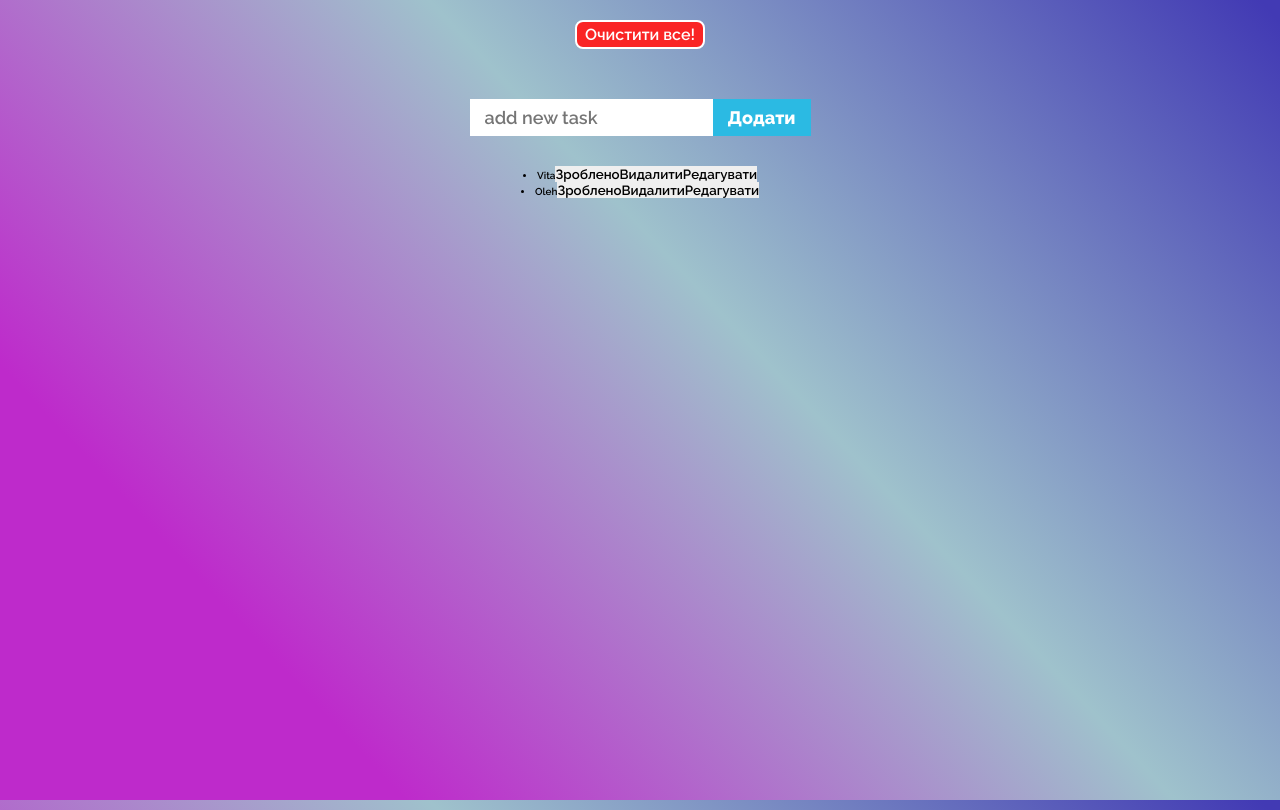
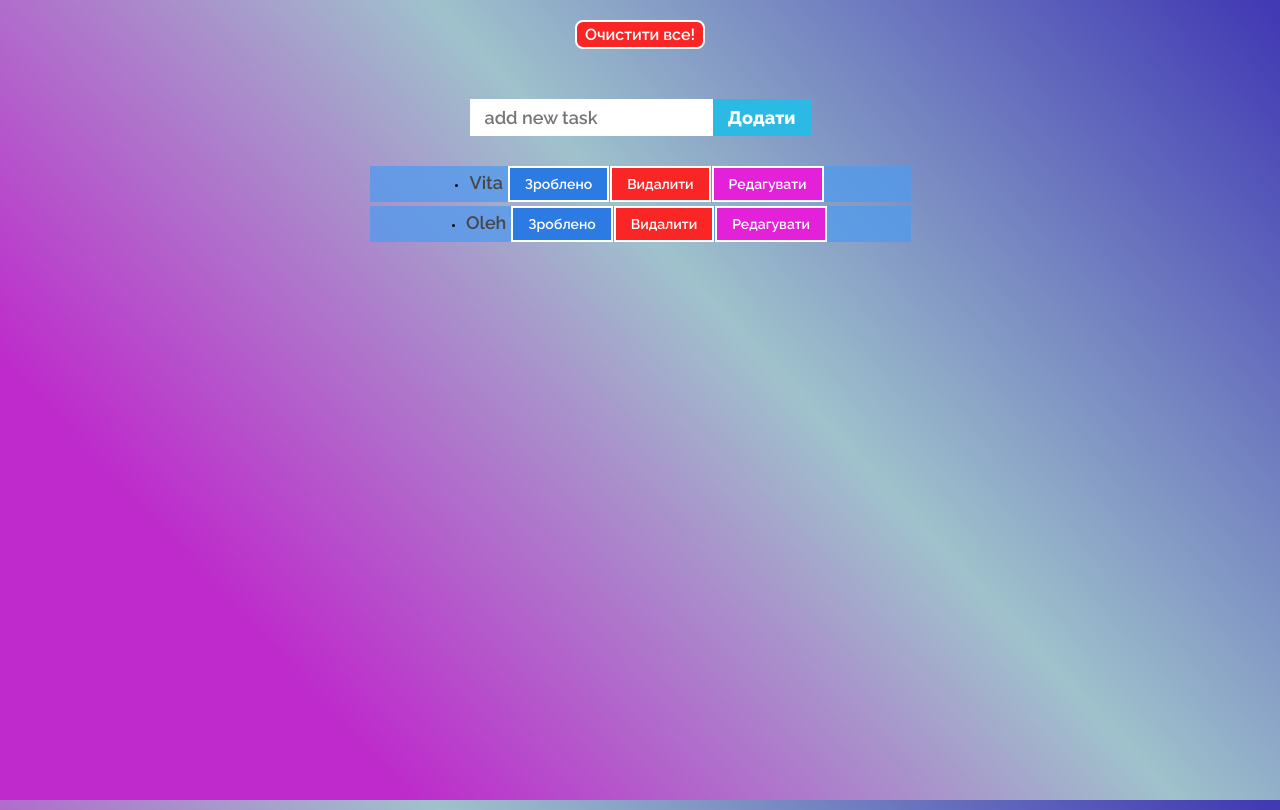
Before and after one commit to OlegBiletsky/react-to-do-list, a React app: page / in a window 1280 px wide. Built offline with nearby package versions, Linux system fonts and the light colour scheme.

Commit message:
maybe done)

```diff
--- a/src/components/listItem/listItem.css
+++ b/src/components/listItem/listItem.css
@@ -0,0 +1,45 @@
+.list-item{
+    background-color: rgba(80, 154, 238, 0.753);
+    margin-top: 4px;
+    margin-bottom: 4px;
+}
+.completedButton{
+    padding: 8px 15px;
+    font-size: 14px;
+    color: rgb(255, 255, 255);
+    background-color: #2b7be3;
+    margin-left: 5px;
+    margin-right: 1px;
+    border:  2px solid rgb(255, 255, 255);
+}
+.completedButton_true{
+    background-color:#1e5bac;
+}
+.deleteButton{
+    padding: 8px 15px;
+    margin-right: 1px;
+    font-size: 14px;
+    color: rgb(255, 255, 255);
+    background-color: rgb(250, 37, 37);
+    border:  2px solid rgb(255, 255, 255);
+}
+.editButton{
+    padding: 8px 15px;
+    margin-right: 1px;
+    font-size: 14px;
+    color: rgb(255, 255, 255);
+    background-color: rgb(226, 33, 217);
+    border:  2px solid rgb(255, 255, 255);
+}
+.editButton_true{
+    background-color: rgb(185, 21, 177);
+}
+.item-usual{
+    font-size: 18px;
+    color:  rgb(71, 71, 71);
+}
+.completedItem{
+    font-size: 18px;
+    color:  rgb(71, 71, 71);
+    text-decoration: line-through;
+}
--- a/src/components/listItem/listItem.js
+++ b/src/components/listItem/listItem.js
@@ -1,4 +1,6 @@
 import React from 'react';
+import './listItem.css';
+import cn from 'classnames'
 
 // {this.state.list.map((item) => (//для кожного айтема з ліста малюємо наступне
 //     <ListItem
@@ -37,27 +39,37 @@ class ListItem extends React.Component {
 
         };
 
+        let completedButton = cn({
+            completedButton: true,
+            completedButton_true: completed,
+            completedButton_false: !completed,
+        });
+        let editButton = cn({
+            editButton: true,
+            editButton_true: this.state.editing,
+        });
         return (
-            <li>
+            <li className='list-item'>
                 {
                     this.state.editing ?  //ми редагуємо чи ні?? editing true or false? за замовчуванням стоїть false
-                        (<input       //якщо true то малюємо такий ІНПУТ
+                        (<input      //якщо true то малюємо такий ІНПУТ
                         value={this.state.text}  //цей text приходить з айтема в пропсах
                         onChange={(e) => this.setState({ text: e.target.value })} //реагуємо на тайпання
                         />)
                     :
                     completed ? //якщо editing==false, тобто не редагуємо то перевірка чи виконано? (completed: false з пропсів)
-                    (<strike>{text}</strike>) : //якщо completed: true, тобто виконано то перекреслюємо
-                    (<span onClick={() => onEdit()}>{text}</span>  ) //якщо completed: false, то просто text, той що з пропсів
+                    (<span className='completedItem' onClick={() => onEdit()}>{text}</span>) : //якщо completed: true, тобто виконано то перекреслюємо
+                    (<span className='item-usual' onClick={() => onEdit()}>{text}</span>  ) //якщо completed: false, то просто text, той що з пропсів
                 }
 
-                <button onClick={() => handleComplete(id)}>
+                <button className={completedButton} onClick={() => handleComplete(id)}>
                 {completed ? "Довиконувати" : "Зроблено"}
                 </button>
 
-                <button onClick={() => handleDelete(id)}>Видалити</button>
+                <button className='deleteButton' onClick={() => handleDelete(id)}>Видалити</button>
 
-                <button onClick={() => onEdit()}>
+                <button className={editButton}
+                onClick={() => onEdit()}>
                 {this.state.editing ? "Зберегти" : "Редагувати"}
                 </button>
             </li>
```
